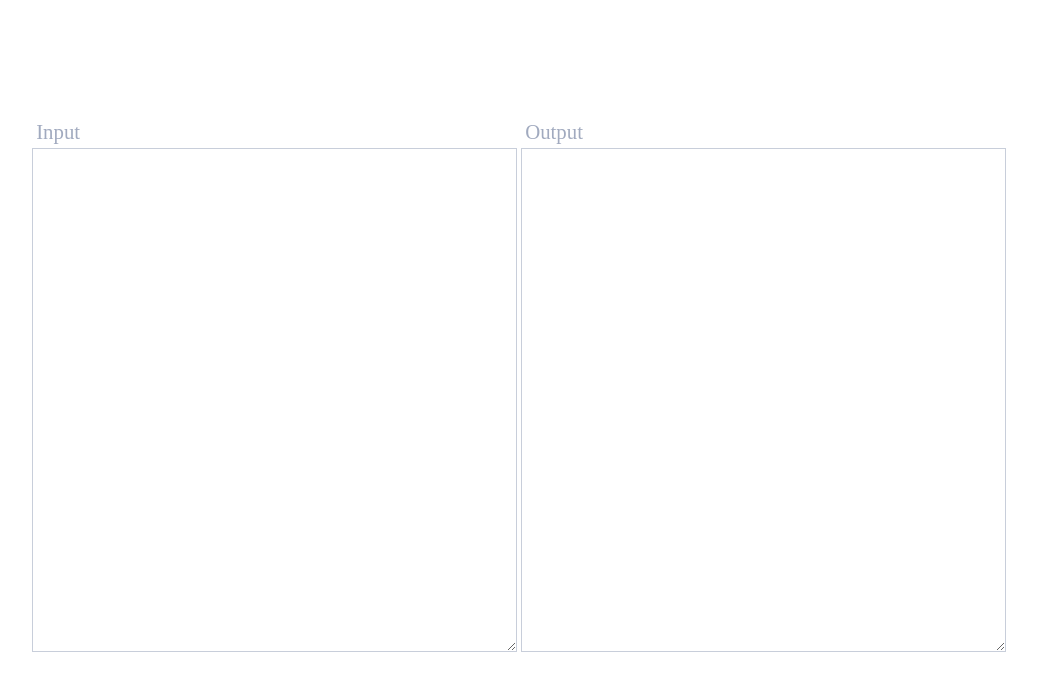
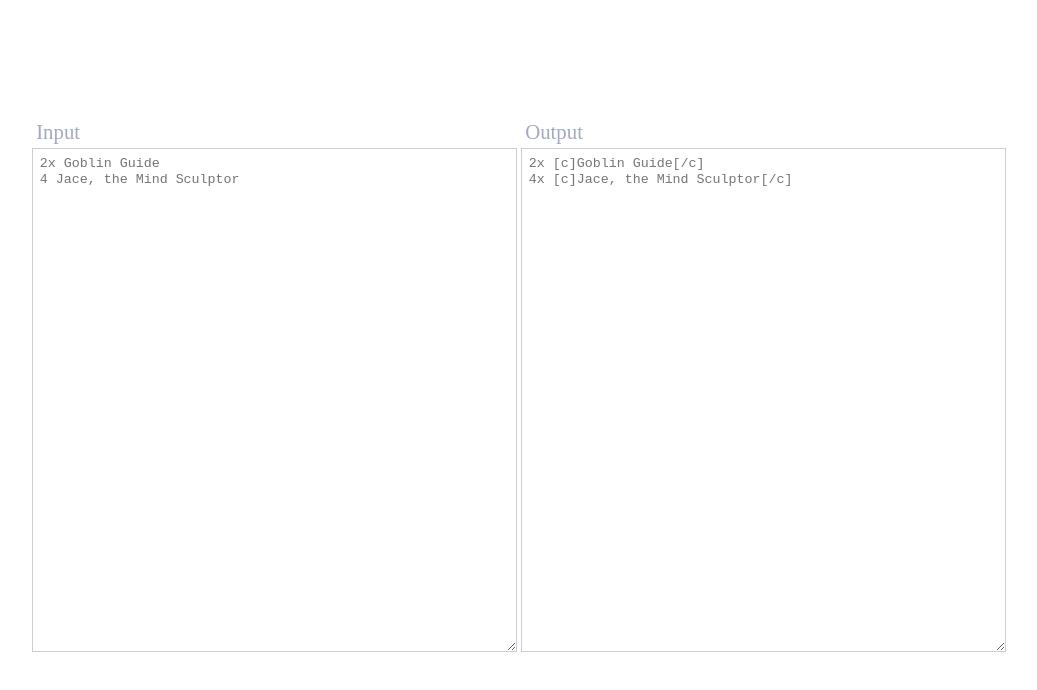
Before and after one commit to monjak/ctag, a website: page index.html in a window 1280 px wide. Shown: the whole page, without its empty margins (108-1145 px from the left). Drawn offline with nearby package versions, Linux system fonts and the light colour scheme; files that its build step writes are made by us from their sources.

Commit message:
Placeholder text added

```diff
--- a/index.html
+++ b/index.html
@@ -7,11 +7,13 @@
 <form class=wrapper>
 	<fieldset>
 		<label for=input>Input</label>
-		<textarea class=input id="input"></textarea>
+		<textarea class=input id="input" placeholder="2x Goblin Guide
+4 Jace, the Mind Sculptor"></textarea>
 	</fieldset>
 	<fieldset>
 		<label for=output>Output</label>
-		<textarea class=output id="output" readonly></textarea>
+		<textarea class=output id="output" readonly placeholder="2x [c]Goblin Guide[/c]
+4x [c]Jace, the Mind Sculptor[/c]"></textarea>
 	</fieldset>
 </form>
 
```
